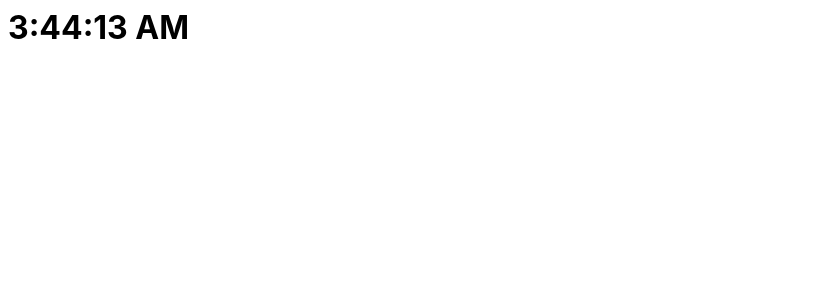
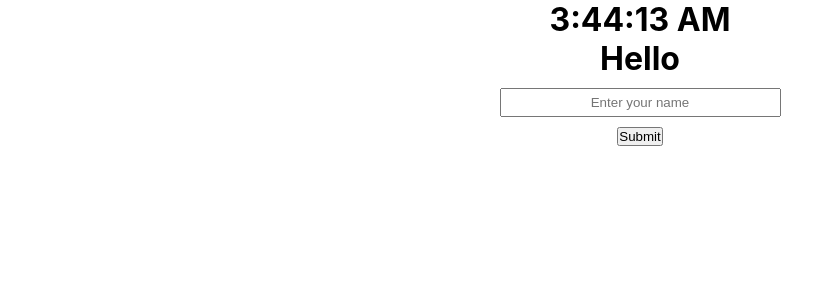
Before and after one commit to nikhilp132/react-edzaxh, a React (Create React App) app: page / in a window 1280 px wide. Shown: the top 300 px of the page, without its empty margins (0-835 px from the left). Built offline with nearby package versions, Linux system fonts and the light colour scheme.

Commit message:
2 files modified, 1 added

```diff
--- a/src/App.js
+++ b/src/App.js
@@ -1,5 +1,6 @@
 import React, { useState } from 'react';
 import './style.css';
+import Form from './Form.js';
 
 const App = () => {
   let time = new Date().toLocaleTimeString();
@@ -16,6 +17,7 @@ const App = () => {
   return (
     <>
       <h1 className="timer">{currTime}</h1>
+      <Form />
     </>
   );
 };
--- /dev/null
+++ b/src/Form.js
@@ -0,0 +1,31 @@
+import React, { useState } from 'react';
+import './style.css';
+
+const Form = () => {
+  const [currName, UpdatedName] = useState('');
+  const [fullName, fullNewName] = useState(currName);
+
+  const getInputValue = (event) => {
+    var currentName = event.target.value;
+    UpdatedName(currentName);
+  };
+
+  const updateValue = () => {
+    fullNewName(currName);
+  };
+
+  return (
+    <div className="formContent">
+      <h1>Hello {fullName}</h1>
+      <input
+        type="text"
+        placeholder="Enter your name"
+        onChange={getInputValue}
+        value={currName}
+      />
+      <button onClick={updateValue}>Submit</button>
+    </div>
+  );
+};
+
+export default Form;
--- a/src/style.css
+++ b/src/style.css
@@ -1,3 +1,8 @@
+* {
+  margin: 0;
+  padding: 0;
+}
+
 h1,
 p {
   font-family: -apple-system, BlinkMacSystemFont, 'Segoe UI', Roboto, Oxygen,
@@ -5,5 +10,16 @@ p {
 }
 
 .timer {
-  margin: auto;
+  text-align: center;
 }
+.formContent {
+  display: flex;
+  align-items: center;
+  flex-direction: column;
+}
+
+input {
+  margin: 10px 0;
+  padding: 5px 50px;
+  text-align: center;
+}
```
